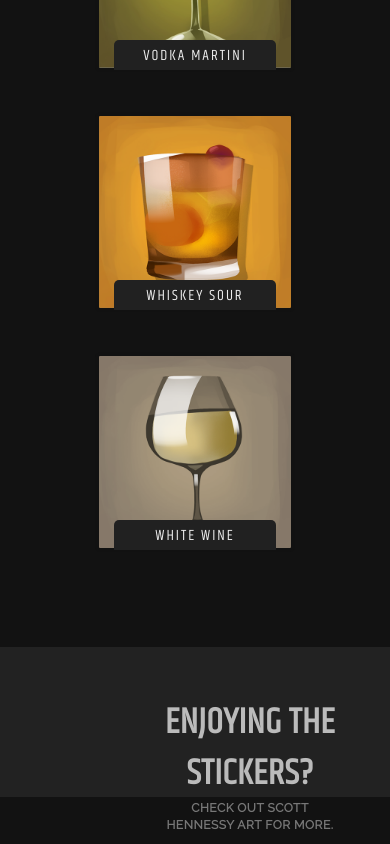
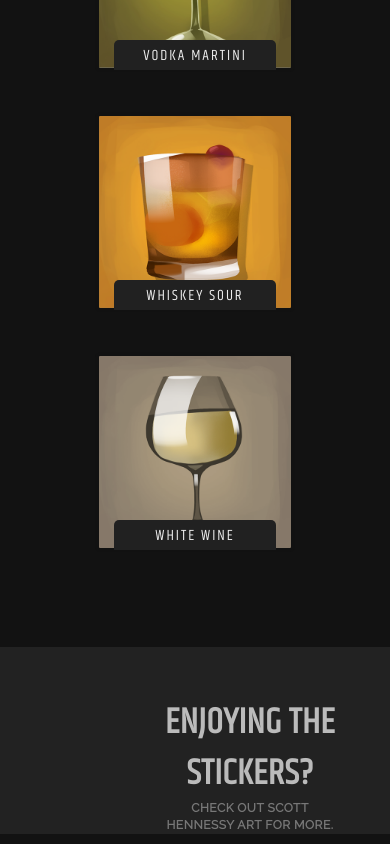
Before and after one commit to eleighbachman/liquorsticker, a React (Create React App) app: page / in a window 390 px wide. Shown: the part 4393-5237 px from the top of the page. Built offline with nearby package versions, Linux system fonts and the light colour scheme.

Commit message:
css organization

```diff
--- a/src/App.css
+++ b/src/App.css
@@ -1,7 +1,9 @@
+/* GLOBAL */
 .App {
   text-align: center;
 }
 
+/* HEADER */
 .App-header {
   background-color: #222;
   height: 100px;
@@ -13,6 +15,11 @@
   font-size: 3.5em;
 }
 
+/* STICKERS */
+.resultCount {
+  color: #444;
+  padding-top: 5px;
+}
 
 .stickerContainer {
   padding-bottom: 75px;
@@ -62,11 +69,6 @@
   color: #ccc;
 }
 
-.resultCount {
-  color: #444;
-  padding-top: 5px;
-}
-
 .warning {
   font-size: 0.75em;
   font-style: italic;
@@ -74,25 +76,7 @@
   color: #333;
 }
 
-.footer {
-  background-color: #222;
-  height: 150px;
-  padding-top: 50px;
-  padding-right: 50px;
-  padding-left: 160px;
-  font-size: 0.8em;
-  font-family: 'Raleway', sans-serif;
-  letter-spacing: 0.5px;
-  font-weight: bold;
-  color: #777;
-}
-
-.c2a {
-  font-family: 'Khand', sans-serif;
-  font-size: 3em;
-  color: #bbb;
-}
-
+/* MODAL */
 .modalStyles {
   padding: 15px;
   border: 2px solid #ccc;
@@ -119,6 +103,22 @@
   display: inline-block;
 }
 
-.col-sm-4 {
-  margin: auto;
+/* FOOTER */
+.footer {
+  background-color: #222;
+  min-height: 150px;
+  padding-top: 50px;
+  padding-right: 50px;
+  padding-left: 160px;
+  font-size: 0.8em;
+  font-family: 'Raleway', sans-serif;
+  letter-spacing: 0.5px;
+  font-weight: bold;
+  color: #777;
 }
+
+.c2a {
+  font-family: 'Khand', sans-serif;
+  font-size: 3em;
+  color: #bbb;
+}
```
